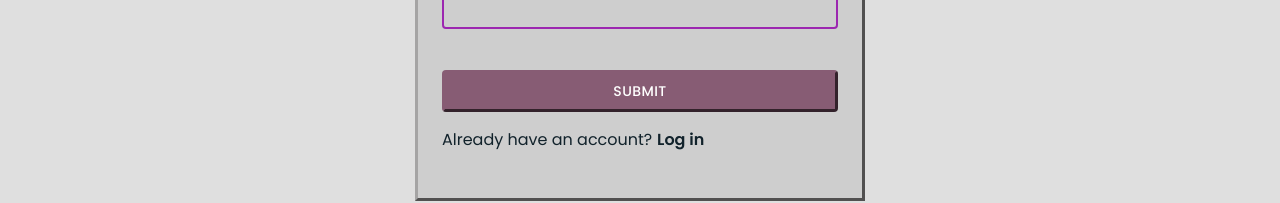
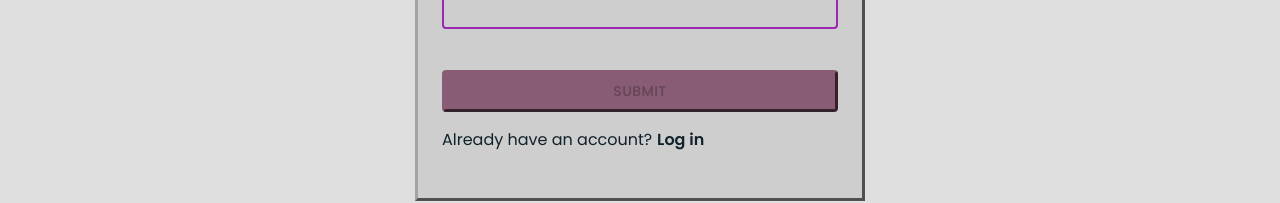
Before and after one commit to lindsayreiner/pocketRM2, a React (Create React App) app in the folder client/: page /register in a window 1280 px wide. Shown: the part 521-724 px from the top of the page. Built offline with nearby package versions, Linux system fonts and the light colour scheme.

Commit message:
disabled submit button to ensure all fields filled in on registration before form can be submitted

```diff
--- a/client/src/components/Register.js
+++ b/client/src/components/Register.js
@@ -1,6 +1,5 @@
 import React, { useState, useEffect } from 'react';
 import { Link, useNavigate } from "react-router-dom";
-import { useForm } from "react-hook-form";
 import { useMutation } from '@apollo/client';
 import { ADD_USER } from '../utils/mutations';
 
@@ -9,8 +8,7 @@ import {
     Box,
     Container,
     Button,
-    TextField,
-    Alert
+    TextField
 } from '@mui/material';
 
 import Auth from '../utils/auth';
@@ -18,8 +16,6 @@ import "../styles/Register.css";
 
 export default function Register() {
     const navigate = useNavigate();
-
-    const { register, handleSubmit } = useForm();
 
     // set initial form state
     const [userFormData, setUserFormData] = useState({
@@ -29,7 +25,6 @@ export default function Register() {
         password: '',
     });
 
-    // const [validated, setValidated] = useState(false);
     const [addUser, { error }] = useMutation(ADD_USER);
 
     const handleInputChange = (event) => {
@@ -49,8 +44,6 @@ export default function Register() {
             event.preventDefault();
             event.stopPropagation();
         }
-
-        // setValidated(true);
 
         console.log(userFormData);
 
@@ -86,9 +79,6 @@ export default function Register() {
                 className="form login"
                 onSubmit={handleFormSubmit}
                 style={{ maxWidth: 450 }}
-                noValidate
-            // validated={validated}
-
             >
                 <FormControl style={{ marginTop: "1em" }}>
                     <TextField
@@ -100,7 +90,6 @@ export default function Register() {
                         onChange={handleInputChange}
                         focused required />
                 </FormControl>
-
                 <FormControl>
                     <TextField
                         color="secondary"
@@ -134,14 +123,14 @@ export default function Register() {
 
 
                 <Button
-                    // disabled={
-                    //     !(
-                    //         userFormData.firstName &&
-                    //         userFormData.lastName &&
-                    //         userFormData.email &&
-                    //         userFormData.password
-                    //     )
-                    // }
+                    disabled={
+                        !(
+                            userFormData.firstName &&
+                            userFormData.lastName &&
+                            userFormData.email &&
+                            userFormData.password
+                        )
+                    }
                     className="btn-primary" type="submit"
                     sx={{ color: "white" }}>
                     Submit</Button>
```
